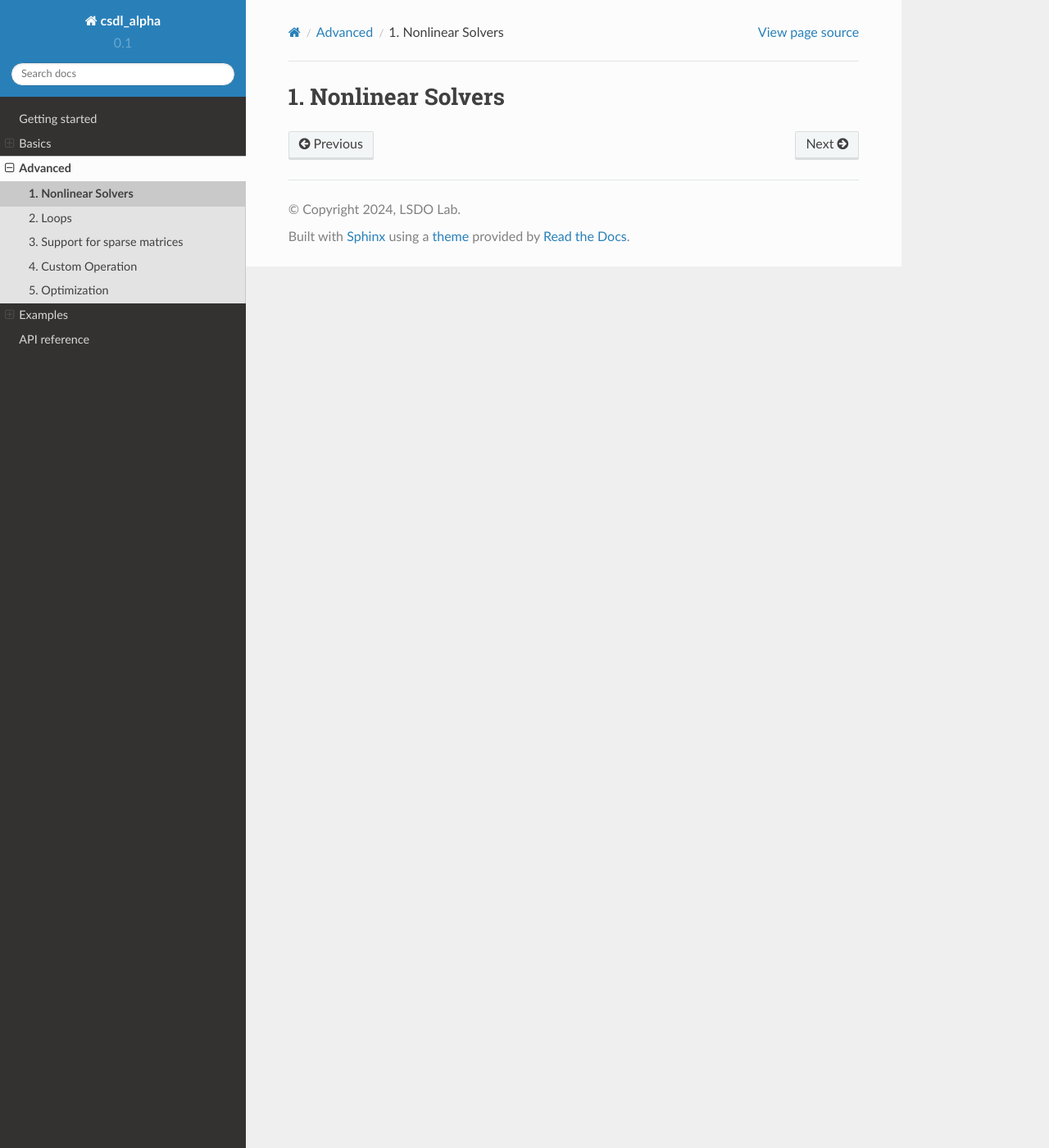
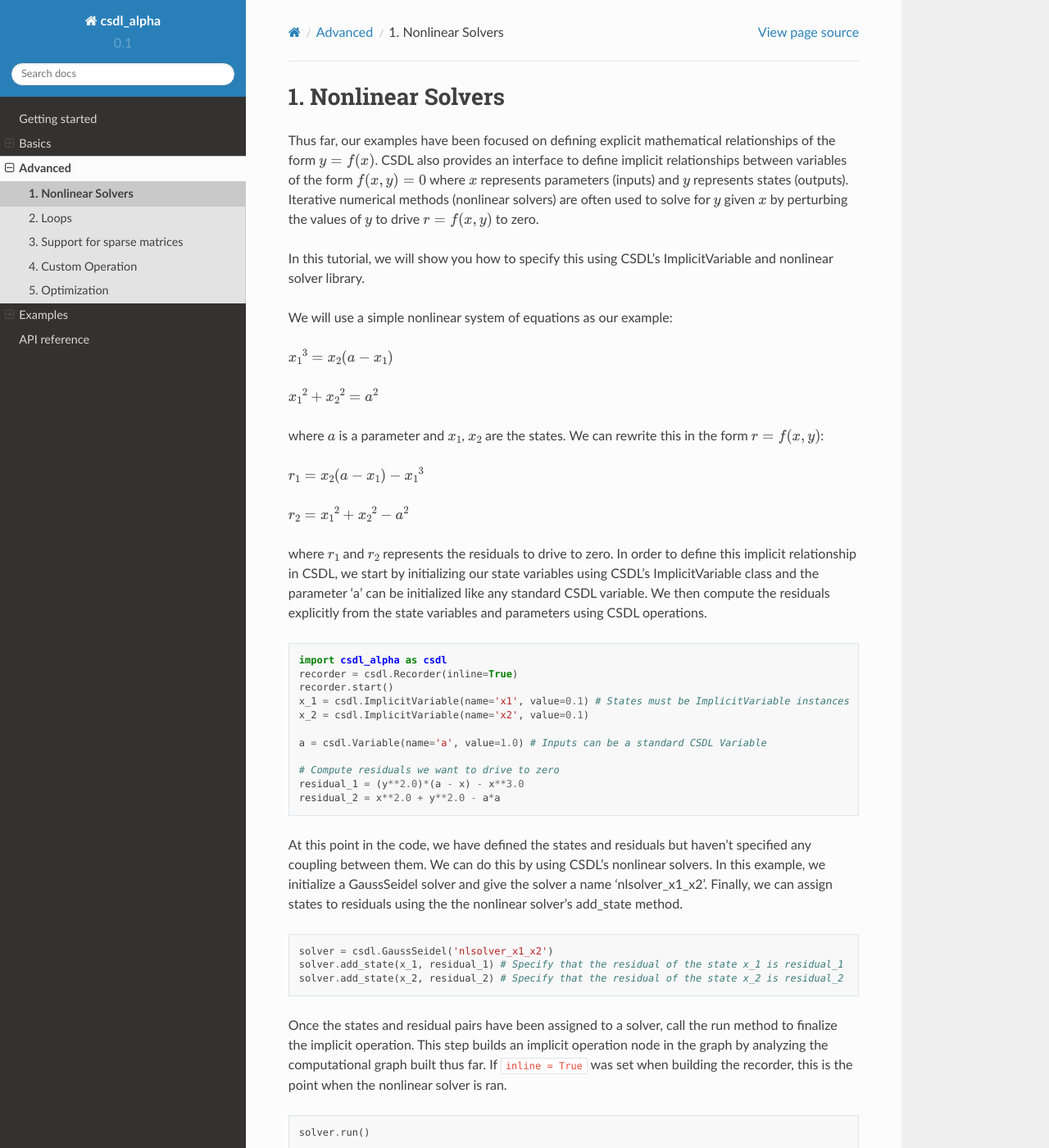
Before and after one commit to LSDOlab/CSDL_alpha, a Sphinx documentation site: the page built from docs/src/advanced/nl_solvers.md, in a window 1280 px wide and 1400 px high. Shown: the whole window at 82% size. Built offline with Sphinx 7.4.7 and the Read the Docs theme 2.0.0, drawn with Linux system fonts in a browser that asks for light colours; pages that are not in the unit, such as notebooks, are missing from menus; some of the changed text lies outside the part shown.

Commit message:
start nlsolver docs

````diff
--- a/docs/src/advanced/nl_solvers.md
+++ b/docs/src/advanced/nl_solvers.md
@@ -1 +1,57 @@
 # Nonlinear Solvers
+
+Thus far, our examples have been focused on defining explicit mathematical relationships of the form $y = f(x)$. CSDL also provides an interface to define implicit relationships between variables of the form $f(x,y) = 0$ where $x$ represents parameters (inputs) and $y$ represents states (outputs). Iterative numerical methods (nonlinear solvers) are often used to solve for $y$ given $x$ by perturbing the values of $y$ to drive $r = f(x,y)$ to zero.
+
+In this tutorial, we will show you how to specify this using CSDL's ImplicitVariable and nonlinear solver library.
+
+We will use a simple nonlinear system of equations as our example:
+
+${x_1}^3 = {x_2}(a-x_1)$
+
+${x_1}^2+{x_2}^2 = a^2$
+
+where $a$ is a parameter and $x_1$, $x_2$ are the states. We can rewrite this in the form $r = f(x, y)$:
+
+$r_1 = {x_2}(a-x_1)- {x_1}^3$
+
+$r_2 = {x_1}^2+{x_2}^2 - a^2$
+
+where $r_1$ and $r_2$ represents the residuals to drive to zero. In order to define this implicit relationship in CSDL, we start by initializing our state variables using CSDL's ImplicitVariable class and the parameter 'a' can  be initialized like any standard CSDL variable. We then compute the residuals explicitly from the state variables and parameters using CSDL operations.
+
+```python
+import csdl_alpha as csdl
+recorder = csdl.Recorder(inline=True)
+recorder.start()
+x_1 = csdl.ImplicitVariable(name='x1', value=0.1) # States must be ImplicitVariable instances
+x_2 = csdl.ImplicitVariable(name='x2', value=0.1)
+
+a = csdl.Variable(name='a', value=1.0) # Inputs can be a standard CSDL Variable
+
+# Compute residuals we want to drive to zero
+residual_1 = (y**2.0)*(a - x) - x**3.0
+residual_2 = x**2.0 + y**2.0 - a*a
+```
+
+At this point in the code, we have defined the states and residuals but haven't specified any coupling between them. We can do this by using CSDL's nonlinear solvers. In this example, we initialize a GaussSeidel solver and give the solver a name 'nlsolver_x1_x2'. Finally, we can assign states to residuals using the the nonlinear solver's add_state method.
+
+```python
+solver = csdl.GaussSeidel('nlsolver_x1_x2')
+solver.add_state(x_1, residual_1) # Specify that the residual of the state x_1 is residual_1
+solver.add_state(x_2, residual_2) # Specify that the residual of the state x_2 is residual_2
+```
+Once the states and residual pairs have been assigned to a solver, call the run method to finalize the implicit operation. This step builds an implicit operation node in the graph by analyzing the computational graph built thus far. If ```inline = True``` was set when building the recorder, this is the point when the nonlinear solver is ran.
+```Python
+solver.run()
+
+# The solved states
+print(x_1.value)
+print(x_2.value)
+
+# The solved residuals
+print(residual_1.value)
+print(residual_2.value)
+```
+
+It can be assumed that any implicit variables (```x_1``` and ```x_2```) represent the solved state at any point of the code.
+
+## Nonlinear Solver Hierarchies
````
